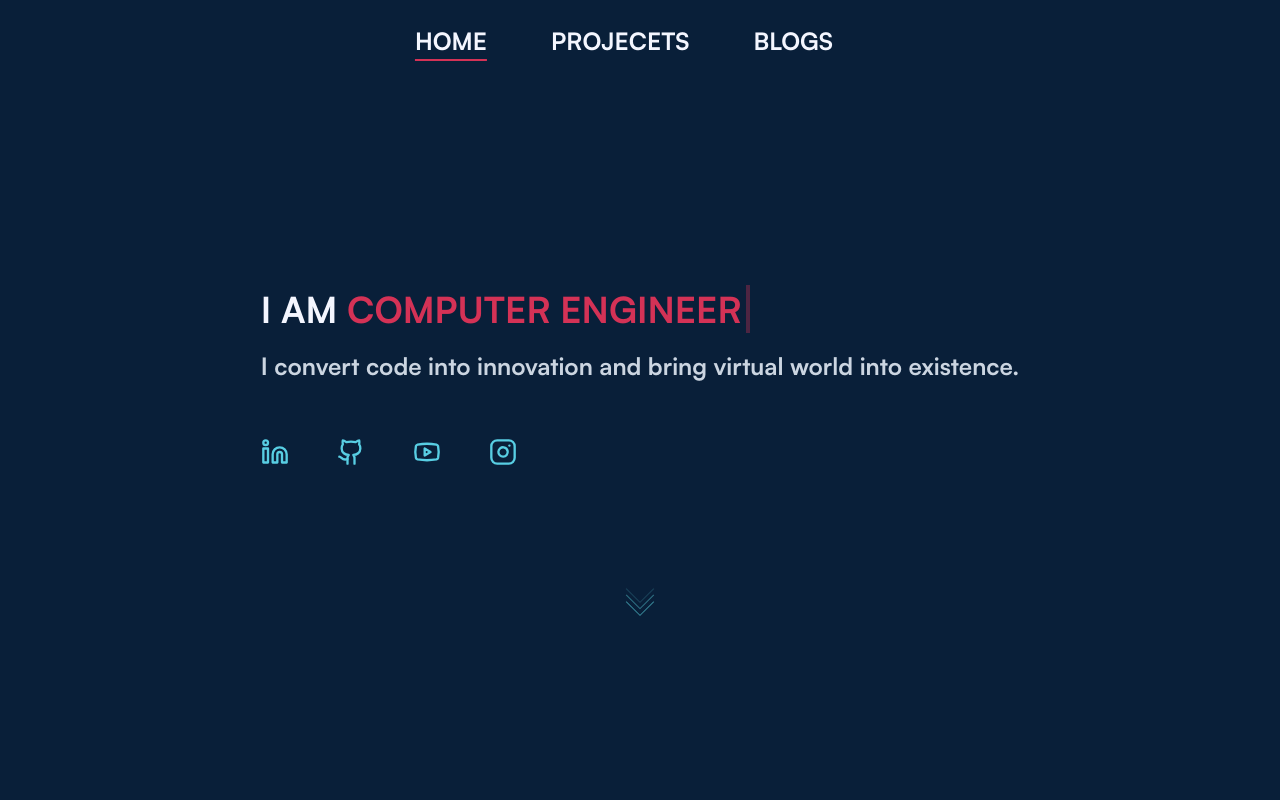
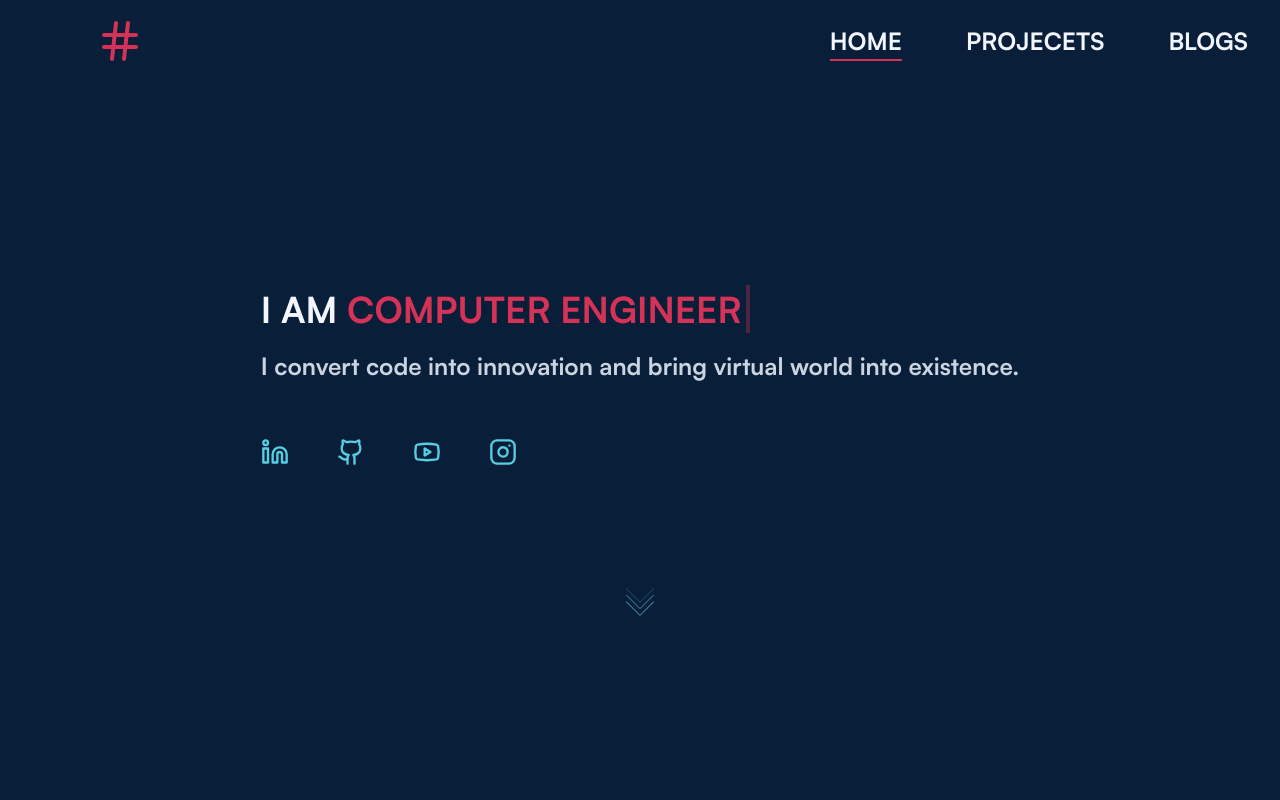
Before and after one commit to Bhargavoza1/my-portfolio, a Next.js app: page / in a window 1280 px wide. Shown: the top 800 px of the page. Built offline with nearby package versions, Linux system fonts and the light colour scheme.

Commit message:
navbar adjust

```diff
--- a/src/app/(section)/about/page.tsx
+++ b/src/app/(section)/about/page.tsx
@@ -190,7 +190,7 @@ function About(): React.JSX.Element {
                             <div className={` ${styles.hr} w-28 bg-MyRed `}></div>
                         </div>
 
-                        <div className='xl:hidden  mt-10  max-w-full   justify-center    pb-4 '><SocialMedia/></div>
+                        <div className='xl:hidden  mt-10  max-w-full   justify-center    pb-4 '><SocialMedia MyColor={'#111'}/></div>
                         <ScrollToTopButton/>
                     </main>
                 </div>
--- a/src/components/NavBar.tsx
+++ b/src/components/NavBar.tsx
@@ -63,11 +63,11 @@ function NavBar() {
     return (
 
         <header
-            className={`  bg-[#091f39]  left-0 top-0 right-0 z-20 flex fixed w-full  content-center   items-center  justify-end 2xl:justify-between belowmd:justify-between navcenter:justify-evenly
+            className={`  bg-[#091f39]  left-0 top-0 right-0 z-20 flex fixed w-full  content-center   items-center   justify-between
                  place-items-center ${!top && ` shadow-2xl`}`}>
 
 
-            <div className='hidden 2xl:flex belowmd:flex 2xl:pt-4 px-24 belowmd:px-5'><Link href='/'> <Hash
+            <div className='  2xl:flex belowmd:flex 2xl:pt-4 px-24 belowmd:px-5'><Link href='/'> <Hash
                 className=' w-12 h-12  belowmd:w-8 belowmd:h-8' color='#d43256'/></Link></div>
             <div>
                 <nav className="hidden  myimg:px-32 py-[25px] mylandscape:py-[15px]   md:flex md:w-full        ">
```
